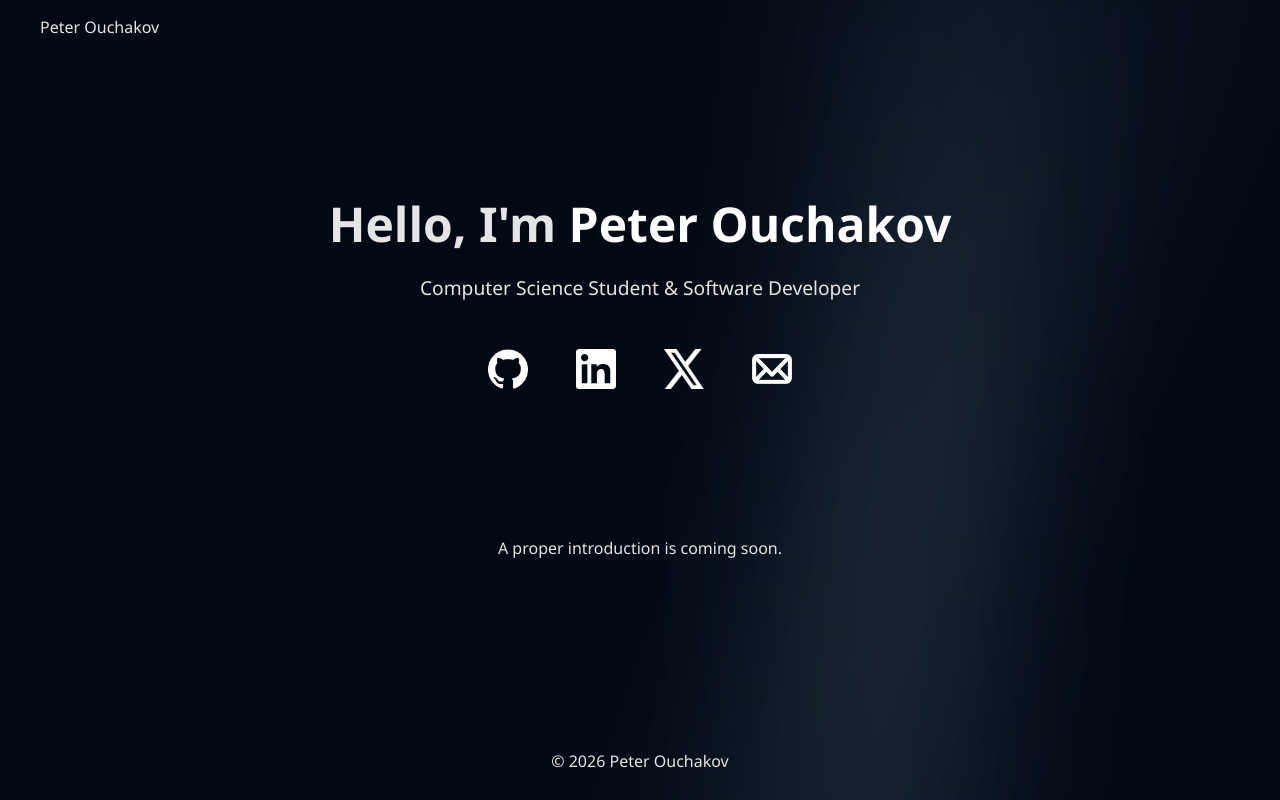
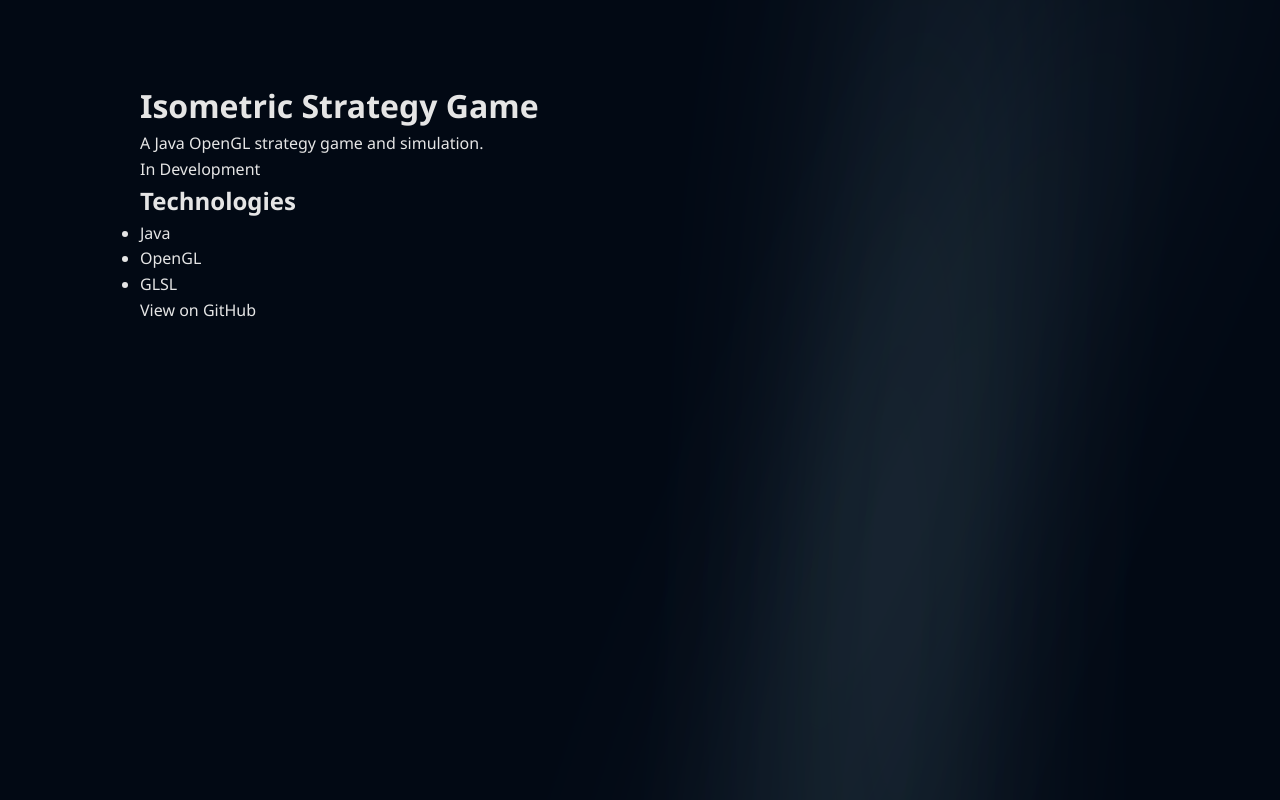
Before and after one commit to ouchakovpeter/ouchakovpeter.github.io, a React (Vite) app: page /projects/game in a window 1280 px wide. Built offline with nearby package versions, Linux system fonts and the light colour scheme.

Commit message:
project template format

```diff
--- a/package.json
+++ b/package.json
@@ -11,7 +11,8 @@
   },
   "dependencies": {
     "react": "^19.2.8",
-    "react-dom": "^19.2.8"
+    "react-dom": "^19.2.8",
+    "react-router-dom": "^7.18.4"
   },
   "devDependencies": {
     "@eslint/js": "^10.0.1",
--- a/src/App.jsx
+++ b/src/App.jsx
@@ -1,12 +1,23 @@
-
+import { BrowserRouter, Routes, Route, Link } from "react-router-dom";
 import "./index.css";
+import ProjectPage from "./pages/ProjectPage";
+import Aurora from "./components/Aurora";
 
 function App() {
     return (
+        <BrowserRouter>
+            <Routes>
+                <Route path="/" element={<Home />} />
+                <Route path="/projects/:projectId" element={<ProjectPage />} />
+            </Routes>
+        </BrowserRouter>
+    );
+}
+
+function Home() {
+    return (
         <>
-            <div className="aurora-line line1"></div>
-            <div className="aurora-line line2"></div>
-            <div className="aurora-line line3"></div>
+            <Aurora />
 
             <header>
                 <nav className="navbar">
@@ -74,6 +85,11 @@ function App() {
 
             <div className="introduction">
                 <p>A proper introduction is coming soon.</p>
+
+                <Link to="/projects/game">
+                    {/* Game Project */}
+                </Link>
+
             </div>
 
             <footer>
--- /dev/null
+++ b/src/components/Aurora.jsx
@@ -0,0 +1,11 @@
+function Aurora() {
+    return (
+        <>
+            <div className="aurora-line line1"></div>
+            <div className="aurora-line line2"></div>
+            <div className="aurora-line line3"></div>
+        </>
+    );
+}
+
+export default Aurora;
--- /dev/null
+++ b/src/data/projects.js
@@ -0,0 +1,52 @@
+export const projects = {
+    game: {
+        title: "Isometric Strategy Game",
+        description:
+            "A Java OpenGL strategy game and simulation.",
+        status: "In Development",
+
+        heroImage: "/assets/projects/game/main.webp",
+
+        technologies: [
+            "Java",
+            "OpenGL",
+            "GLSL"
+        ],
+
+        sections: [
+            {
+                title: "About",
+                paragraphs: [
+                    "This is a strategy and simulation game I have been developing in Java.",
+                    "The game features procedural terrain, resource management, buildings, population simulation, and AI-controlled agents."
+                ]
+            },
+
+            {
+                title: "Procedural World",
+                paragraphs: [
+                    "The world is generated procedurally when a new game is created.",
+                    "Terrain, resources, and other world features are generated using custom algorithms."
+                ],
+                image: "/assets/projects/game/terrain.webp"
+            },
+
+            {
+                title: "AI",
+                paragraphs: [
+                    "The game contains AI agents that interact with the simulated world.",
+                    "Agents can move around the map, gather resources, and interact with buildings."
+                ],
+                image: "/assets/projects/game/ai.webp"
+            }
+        ],
+
+        gallery: [
+            "/assets/projects/game/screenshot1.webp",
+            "/assets/projects/game/screenshot2.webp",
+            "/assets/projects/game/screenshot3.webp"
+        ],
+
+        github: "https://github.com/ouchakovpeter"
+    }
+};
--- a/src/index.css
+++ b/src/index.css
@@ -205,6 +205,10 @@ header {
     text-align: center;
 }
 
+.introduction a{
+    display: block;
+}
+
 /* Skills */
 
 .skills-grid {
@@ -275,3 +279,75 @@ footer {
     padding: 25px;
     text-align: center;
 }
+
+.project-page {
+    width: 90%;
+    max-width: 1000px;
+    margin: 0 auto;
+    padding: 80px 0;
+}
+
+.project-header {
+    text-align: center;
+    margin-bottom: 80px;
+}
+
+.project-header h1 {
+    font-size: 3rem;
+    margin-bottom: 15px;
+}
+
+.project-header p {
+    max-width: 700px;
+    margin: 0 auto 20px;
+    font-size: 1.2rem;
+}
+
+.project-status {
+    display: inline-block;
+    padding: 6px 14px;
+    border-radius: 20px;
+    background: rgba(255, 255, 255, 0.08);
+    font-size: 0.9rem;
+}
+
+.project-section {
+    margin-bottom: 70px;
+}
+
+.project-section h2 {
+    font-size: 2rem;
+    margin-bottom: 20px;
+}
+
+.project-section p {
+    max-width: 800px;
+    line-height: 1.8;
+}
+
+.project-technologies {
+    display: flex;
+    flex-wrap: wrap;
+    gap: 10px;
+}
+
+.project-technologies span {
+    padding: 8px 14px;
+    border-radius: 20px;
+    background: rgba(255, 255, 255, 0.08);
+}
+
+.project-gallery {
+    display: grid;
+    grid-template-columns: repeat(2, 1fr);
+    gap: 20px;
+}
+
+.project-gallery img {
+    width: 100%;
+    border-radius: 12px;
+}
+
+.project-gallery img:first-child {
+    grid-column: span 2;
+}
--- /dev/null
+++ b/src/pages/ProjectPage.jsx
@@ -0,0 +1,48 @@
+import { useParams } from "react-router-dom";
+import { projects } from "../data/projects";
+import Aurora from "../components/Aurora";
+
+function ProjectPage() {
+    const { projectId } = useParams();
+    const project = projects[projectId];
+
+    if (!project) {
+        return (
+            <main className="project-page">
+                <h1>Project not found</h1>
+            </main>
+        );
+    }
+
+    return (
+        <>
+            <Aurora />
+
+            <main className="project-page">
+                <h1>{project.title}</h1>
+
+                <p>{project.description}</p>
+
+                <p>{project.status}</p>
+
+                <h2>Technologies</h2>
+
+                <ul>
+                    {project.technologies.map((technology) => (
+                        <li key={technology}>{technology}</li>
+                    ))}
+                </ul>
+
+                <a
+                    href={project.github}
+                    target="_blank"
+                    rel="noopener noreferrer"
+                >
+                    View on GitHub
+                </a>
+            </main>
+        </>
+    );
+}
+
+export default ProjectPage;
```
Also changed, not shown: src/components/ProjectTemplate.jsx (added, +54 -0 lines), 1 other file (tests, documents, lock files or other folders).
